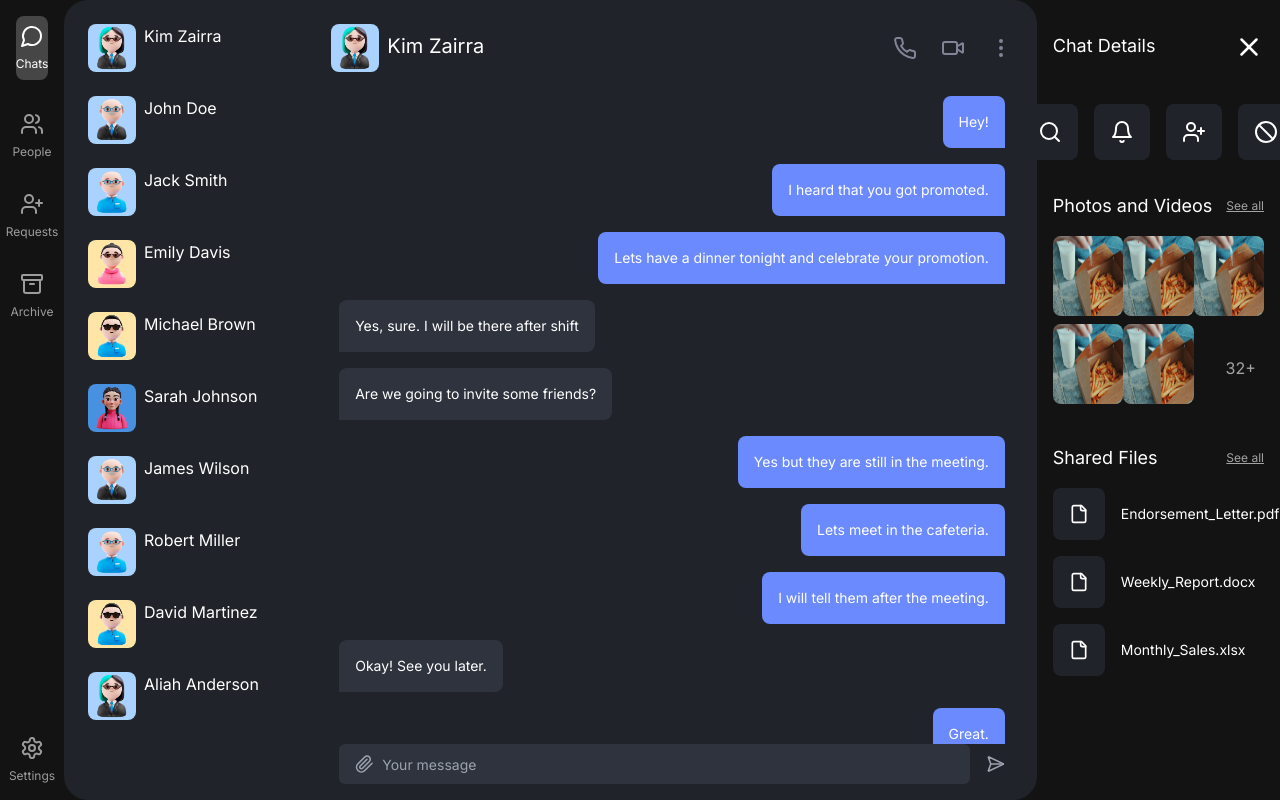
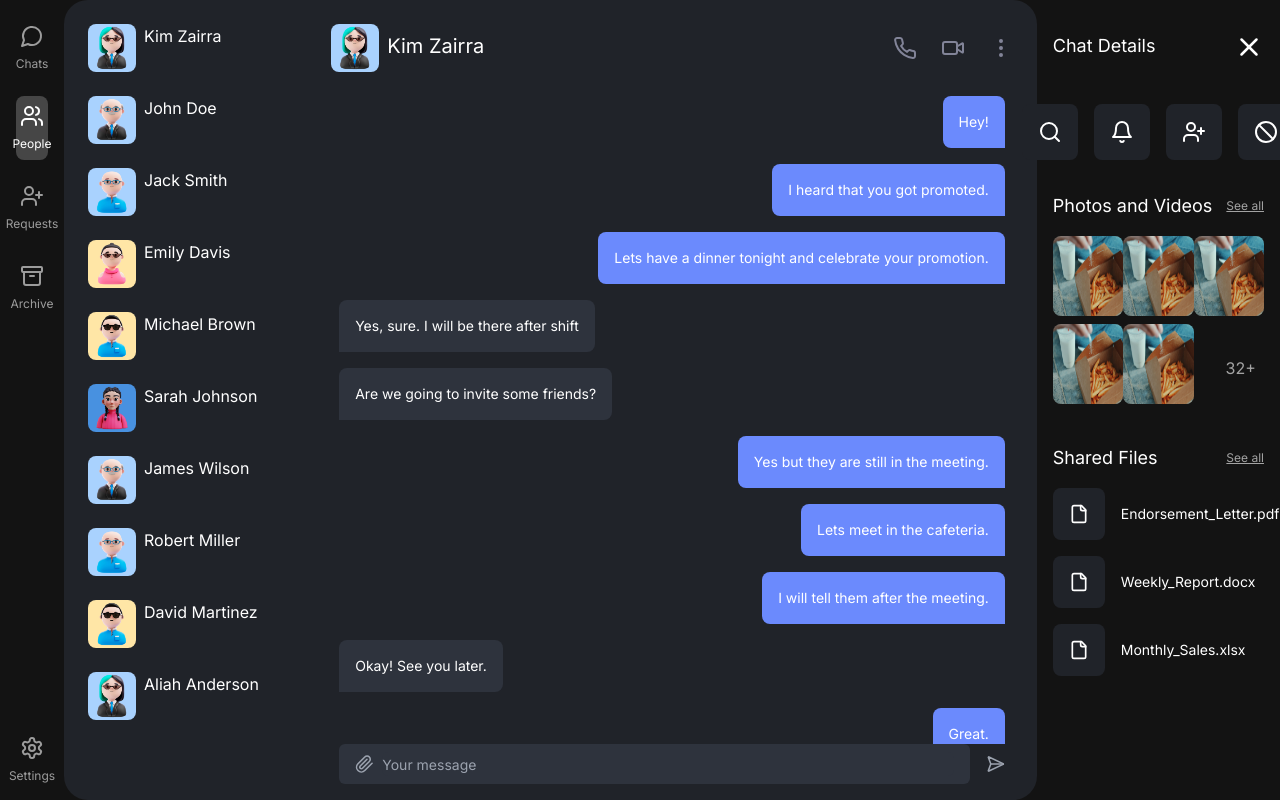
Before and after one commit to justinherrera/next-chat-app, a Next.js app: page /people in a window 1280 px wide. Built offline with nearby package versions, Linux system fonts and the light colour scheme.

Commit message:
added links and styling active links in side bar

```diff
--- a/src/app/components/side-menu.tsx
+++ b/src/app/components/side-menu.tsx
@@ -1,27 +1,32 @@
-
+"use client"
 
 import { MessageCircle, UserPlus, Users, Archive, Settings } from "lucide-react";
+import Link from "next/link";
+import { usePathname, useRouter } from "next/navigation";
 
 
 export default function SideMenu() {
+  const params = usePathname()
+  const router = useRouter()
+  console.log(params)
   return (
   <div className="flex flex-col h-full w-[5%] p-4">
-    <div className="flex flex-col space-y-8">
-      <div className="flex flex-col justify-center items-center space-y-2 cursor-pointer bg-[#464646] rounded-lg py-2 px-4">
-        <MessageCircle color="#FFFFFF" size={24} />
-        <span className="text-xs text-white">Chats</span>
+    <div className="flex flex-col space-y-4">
+      <div className={`flex flex-col justify-center items-center space-y-2 cursor-pointer ${params === "/" ? "bg-[#464646]" : ""} rounded-lg py-2 px-4`} onClick={() => router.push("/")}>
+        <MessageCircle color={params === "/" ? "#FFFFFF" : "#9c9c9c"} size={24} />
+        <span className={`text-xs ${params === "/" ? "text-white" : "text-[#9c9c9c]"}`}>Chats</span>
       </div>
-      <div className="flex flex-col justify-center items-center space-y-2 cursor-pointer">
-        <Users color="#9c9c9c" size={24} />
-        <span className="text-xs text-[#9c9c9c]">People</span>
+      <div className={`flex flex-col justify-center items-center space-y-2 cursor-pointer ${params === "/people" ? "bg-[#464646]" : ""} rounded-lg py-2 px-4`} onClick={() => router.push("/people")}>
+        <Users color={params === "/people" ? "#FFFFFF" : "#9c9c9c"} size={24} />
+        <span className={`text-xs ${params === "/people" ? "text-white" : "text-[#9c9c9c]"}`}>People</span>
       </div>
-      <div className="flex flex-col justify-center items-center space-y-2 cursor-pointer">
-        <UserPlus color="#9c9c9c" size={24} />
-        <span className="text-xs text-[#9c9c9c]">Requests</span>
+      <div className={`flex flex-col justify-center items-center space-y-2 cursor-pointer ${params === "/requests" ? "bg-[#464646]" : ""} rounded-lg py-2 px-4`} onClick={() => router.push("/requests")}>
+        <UserPlus color={params === "/requests" ? "#FFFFFF" : "#9c9c9c"} size={24} />
+        <span className={`text-xs ${params === "/requests" ? "text-white" : "text-[#9c9c9c]"}`}>Requests</span>
       </div>
-      <div className="flex flex-col justify-center items-center space-y-2 cursor-pointer">
-        <Archive color="#9c9c9c" size={24} />
-        <span className="text-xs text-[#9c9c9c]">Archive</span>
+      <div className={`flex flex-col justify-center items-center space-y-2 cursor-pointer ${params === "/archive" ? "bg-[#464646]" : ""} rounded-lg py-2 px-4`} onClick={() => router.push("/archieve")}>
+        <Archive color={params === "/archieve" ? "#FFFFFF" : "#9c9c9c"} size={24} />
+        <span className={`text-xs ${params === "/archieve" ? "text-white" : "text-[#9c9c9c]"}`}>Archive</span>
       </div>
     </div>
 
--- a/src/app/page.tsx
+++ b/src/app/page.tsx
@@ -1,5 +1,5 @@
 import Image from "next/image";
-import SideMenu from "./components/side-menu";
+import SideMenu from "@/app/components/side-menu";
 import ChatConversation from "./components/chat-conversation";
 import ChatDetails from "@/app/components/chat-details";
 
```
